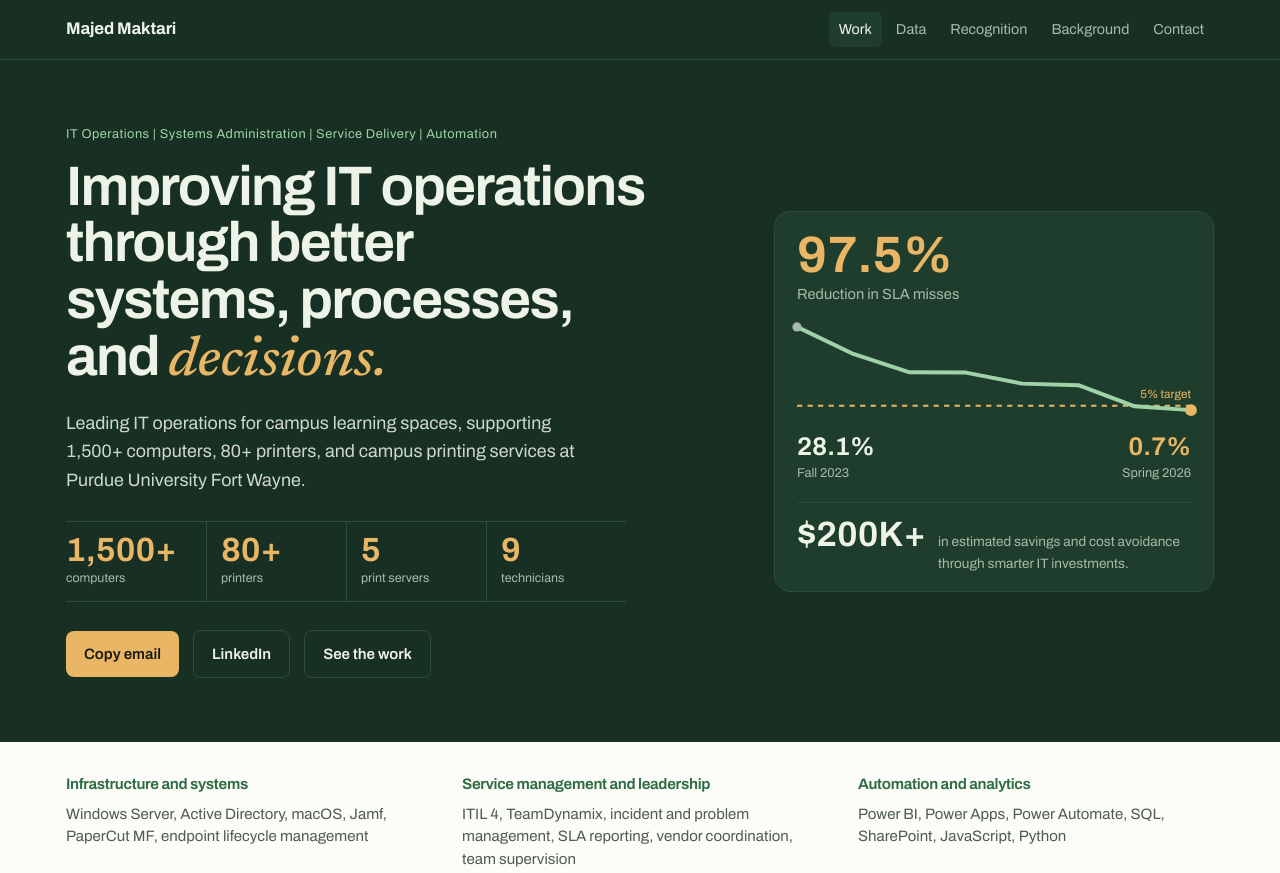
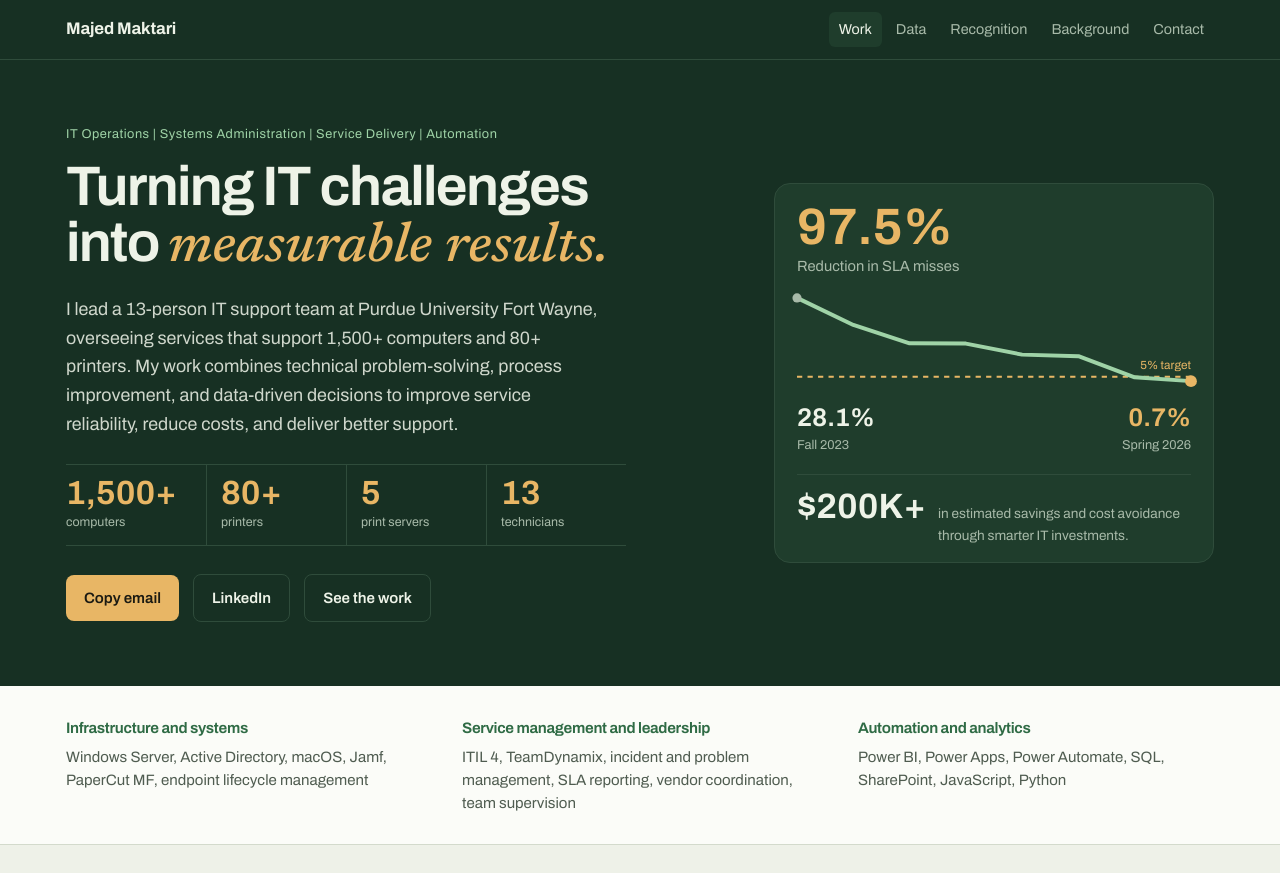
Before and after one commit to maktarimajed/maktarimajed.github.io, a plain HTML site: page index.html in a window 1280 px wide. Shown: the top 873 px of the page. Drawn offline with Linux system fonts and the light colour scheme.

Commit message:
Update headline, intro and team size
Co-Authored-By: Claude Opus 5.5 <noreply@anthropic.com>

```diff
--- a/index.html
+++ b/index.html
@@ -364,13 +364,13 @@ details.case[open] > summary{border-bottom:1px solid var(--line)}
   <div class="in">
     <div>
       <p class="kicker">IT Operations | Systems Administration | Service Delivery | Automation</p>
-      <h1>Improving IT operations through better systems, processes, and <em class="q">decisions.</em></h1>
-      <p class="lede">Leading IT operations for campus learning spaces, supporting 1,500+ computers, 80+ printers, and campus printing services at Purdue University Fort Wayne.</p>
+      <h1>Turning IT challenges into <em class="q">measurable results.</em></h1>
+      <p class="lede">I lead a 13-person IT support team at Purdue University Fort Wayne, overseeing services that support 1,500+ computers and 80+ printers. My work combines technical problem-solving, process improvement, and data-driven decisions to improve service reliability, reduce costs, and deliver better support.</p>
       <ul class="opsrow" aria-label="Operational scope">
         <li><b>1,500+</b><span>computers</span></li>
         <li><b>80+</b><span>printers</span></li>
         <li><b>5</b><span>print servers</span></li>
-        <li><b>9</b><span>technicians</span></li>
+        <li><b>13</b><span>technicians</span></li>
       </ul>
       <div class="cta-row">
         <button class="btn gold" id="copyEmail" type="button">Copy email</button>
@@ -415,7 +415,7 @@ details.case[open] > summary{border-bottom:1px solid var(--line)}
         <summary><span class="s-title">Scaling IT Service Delivery</span><span class="s-line">Standardized ticketing and launched QR intake</span><span class="s-fig"><b>97.5%</b><small>fewer SLA misses</small></span><span class="s-chev" aria-hidden="true"></span></summary>
         <div class="case-body">
           <div class="viz"><b class="fig">3.5×</b><p class="figl">more tickets per fall semester, with SLA misses down 97%</p><div class="mbars"><div class="mb"><span>Fall 2023</span><div class="mbt"><div class="mbf mute" style="width:28.4%"></div></div><b>57</b></div><div class="mb"><span>Fall 2025</span><div class="mbt"><div class="mbf " style="width:100%"></div></div><b>201</b></div></div><p class="vizcap"><span>Tickets per fall semester</span></p></div>
-          <div class="txt"><p class="meta">Service delivery · Team leadership</p><dl class="pcr"><dt>Problem</dt><dd>In October 2023, inconsistent ticketing practices and limited reporting options contributed to a 28% SLA miss rate.</dd><dt>Approach</dt><dd>Standardized ticketing, established a 5% SLA target, introduced Quick Ticket QR codes, and trained approximately 13 technicians.</dd><dt class="res">Result</dt><dd class="res"><b>Ticket volume increased 3.5× while SLA misses dropped to 0.7%.</b> In Fall 2026, consolidated two support groups into one cross-trained team of nine.</dd></dl></div>
+          <div class="txt"><p class="meta">Service delivery · Team leadership</p><dl class="pcr"><dt>Problem</dt><dd>In October 2023, inconsistent ticketing practices and limited reporting options contributed to a 28% SLA miss rate.</dd><dt>Approach</dt><dd>Standardized ticketing, established a 5% SLA target, introduced Quick Ticket QR codes, and led and trained a 13-person IT support team.</dd><dt class="res">Result</dt><dd class="res"><b>Ticket volume increased 3.5× while SLA misses dropped to 0.7%.</b> In Fall 2026, consolidated two support groups into one cross-trained team of 13.</dd></dl></div>
         </div>
       </details>
       <details class="case">
```
